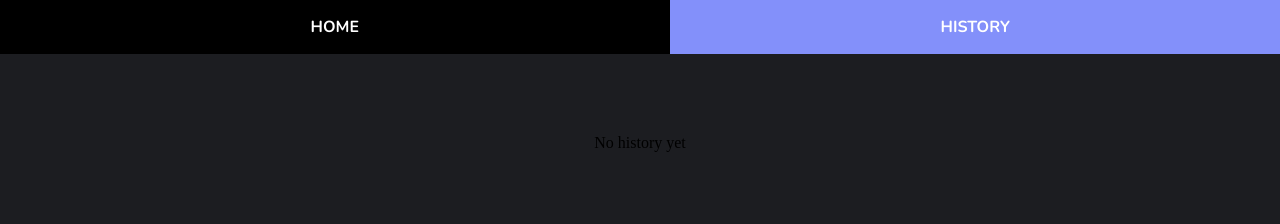
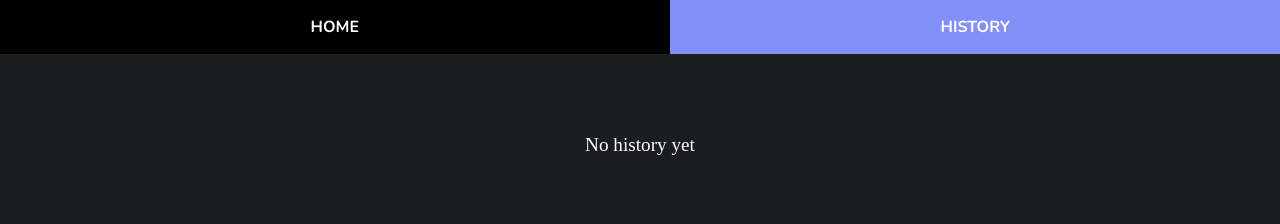
Before and after one commit to KurtEuraj/tracker, a React (Create React App) app: page /history in a window 1280 px wide. Shown: the top 224 px of the page. Built offline with nearby package versions, Linux system fonts and the light colour scheme; the HTML template or start-up script is replaced by a standard one; a web font is replaced by a local one.

Commit message:
add no history text when no history found

```diff
--- a/src/pages/History/History.jsx
+++ b/src/pages/History/History.jsx
@@ -19,7 +19,7 @@ function History() {
         <main className="history">
             {history != null ? (history.map((songId) => (
                 <SongCard songId={songId} key={songId} next={false} size="sm"/>
-            ))) : <p>No history yet</p>}
+            ))) : <p className="history__text">No history yet</p>}
         </main>
     )
 }
--- a/src/pages/History/History.scss
+++ b/src/pages/History/History.scss
@@ -16,4 +16,13 @@
         margin-bottom: 5rem;
         gap: 3rem;
     }
+
+    &__text {
+        @include mobile-body;
+        color: $white;
+
+        @include tablet {
+            @include desktop-body;
+        }
+    }
 }
```
